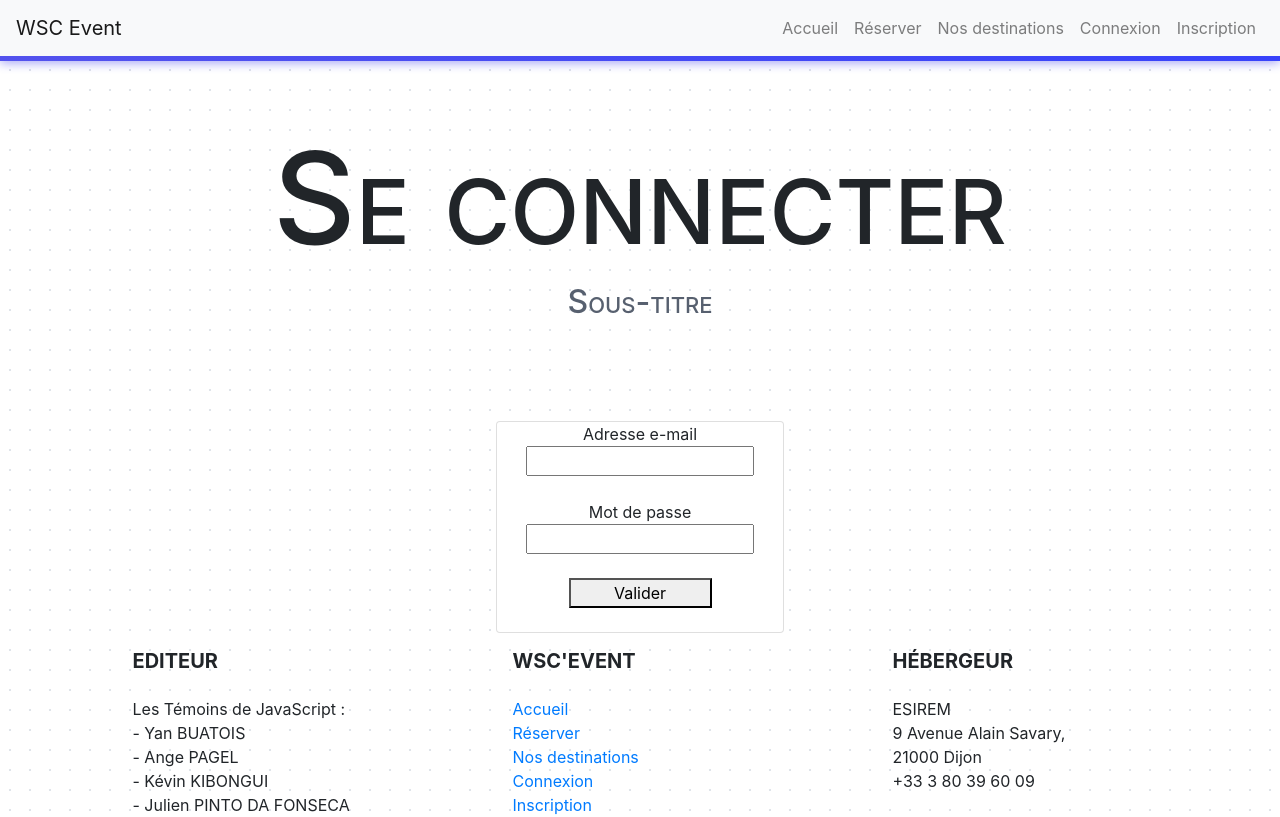
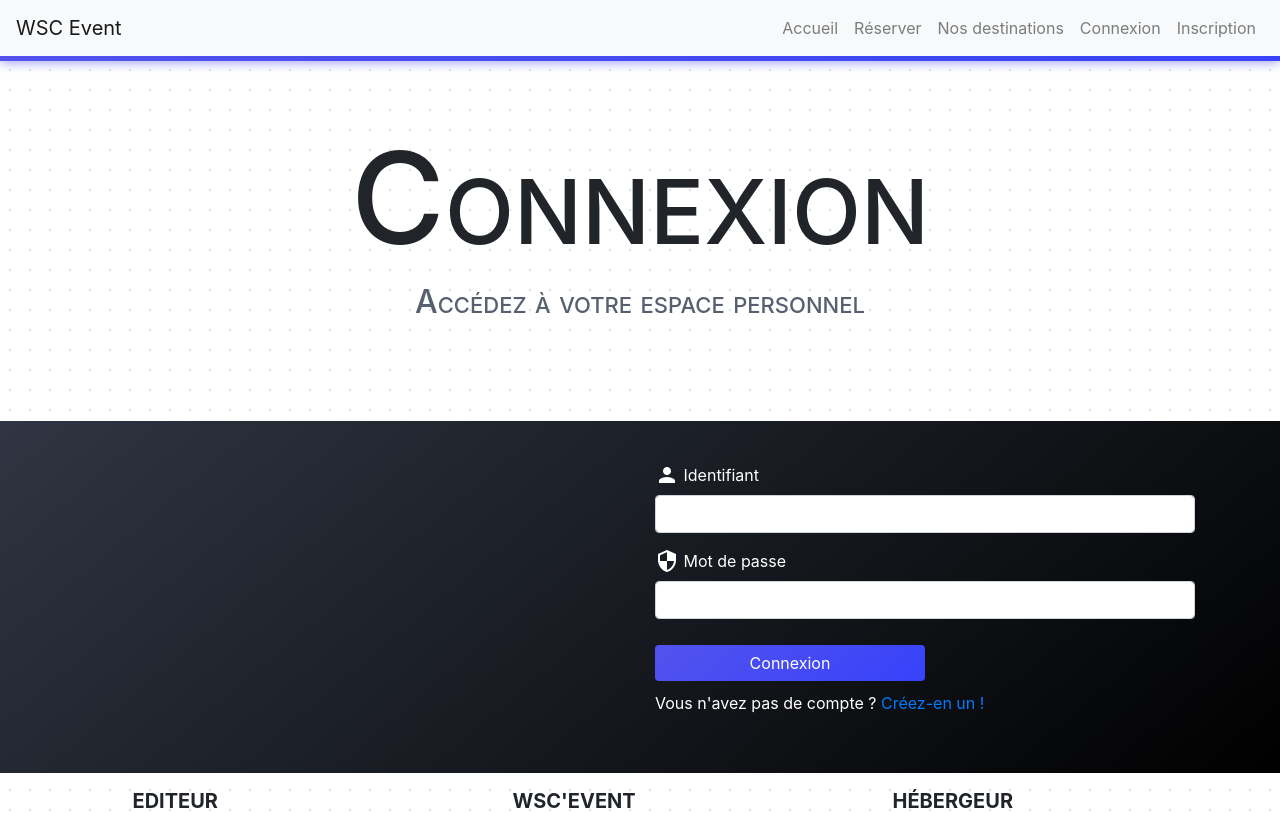
Before and after one commit to SkydeFR/TMP, a React (Create React App) app: page /~temoins/connexion in a window 1280 px wide. Shown: the top 817 px of the page. Built offline with nearby package versions, Linux system fonts and the light colour scheme.

Commit message:
Mise à jour de l'apparence du formulaire de connexion

```diff
--- a/src/App.scss
+++ b/src/App.scss
@@ -119,6 +119,27 @@ nav.navbar {
   color: $twinkle-blue !important;
 }
 
+#connexion {
+  background: $prestige-blue;
+  background: linear-gradient(140deg, $prestige-blue 0%, $black 100%);
+  color: $white;
+}
+
 .material-icons {
   vertical-align: bottom;
 }
+
+.btn-secondary {
+  background: $bright-greek;
+  background: linear-gradient(140deg, $saturated-sky 0%, $bright-greek 100%);
+  color: $white;
+  border: none !important;
+  margin-top: 10px;
+  margin-bottom: 10px;
+  transition: 0.5s !important;
+}
+
+.btn-secondary:hover {
+  box-shadow: 0 0 11px $saturated-sky;
+  transition: 0.5s !important;
+}
--- a/src/Components/Connect/Connect.js
+++ b/src/Components/Connect/Connect.js
@@ -1,31 +1,40 @@
 import React, { Component } from 'react';
+import { Container, Row, Col, Form, FormGroup, Label, Input, Button } from 'reactstrap';
 import './Connect.css';
 
 class Connect extends Component {
   render() {
     return (
+        <div>
+          <h1>Connexion</h1>
+          <h2 class="sous-titre">Accédez à votre espace personnel</h2>
 
-        <div>
 
-        <h1>Se connecter</h1>
-        <h2 class="sous-titre">Sous-titre</h2>
+          <section id="connexion">
+            <Container>
+              <Row>
+                <Col>
 
-        <div class="card">
-            Adresse e-mail
-            <br/>
-            <input type="text" />
-            <br/>
+                </Col>
+                <Col>
+                  <Form>
+                    <FormGroup>
+                      <Label for="identifiant"><i class="material-icons">person</i> Identifiant</Label>
+                      <Input type="text" name="identifiant" id="connexion-identifiant"></Input>
+                    </FormGroup>
 
-            Mot de passe
-            <br/>
-            <input type="text" />
+                    <FormGroup>
+                      <Label for="mot-de-passe"><i class="material-icons">security</i> Mot de passe</Label>
+                      <Input type="password" name="mot-de-passe" id="connexion-mot-de-passe"></Input>
+                    </FormGroup>
 
-            <br/>
-            <button>Valider</button>
-            <br/>
-
-        </div>
-
+                    <Button>Connexion</Button>
+                  </Form>
+                  <p>Vous n'avez pas de compte ? <a href="#">Créez-en un !</a></p>
+                </Col>
+              </Row>
+            </Container>
+          </section>
         </div>
     );
   }
```
